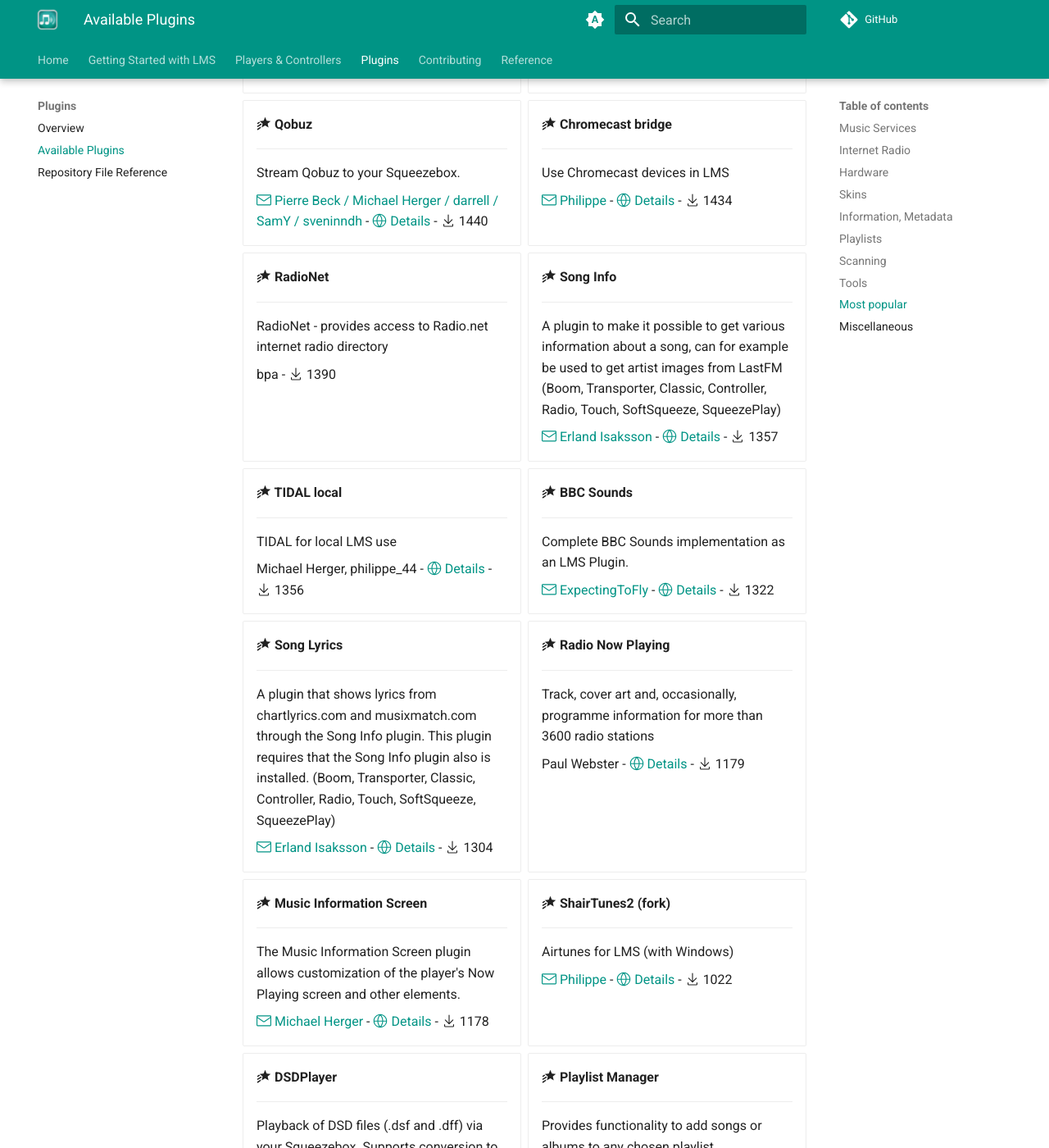
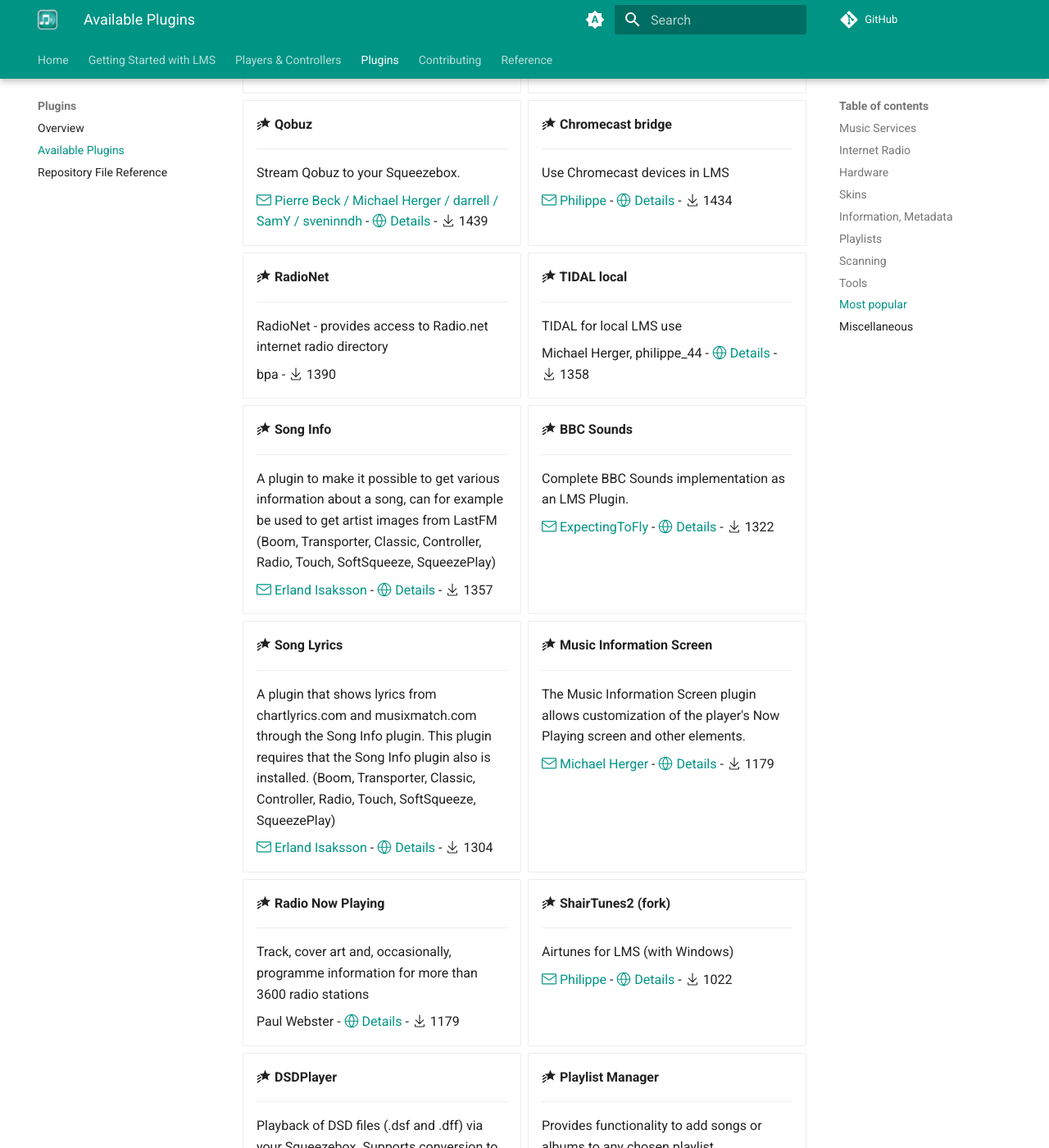
Before and after one commit to LMS-Community/lms-community.github.io, an MkDocs documentation site: the page built from docs/plugins/directory.md, in a window 1280 px wide and 1400 px high, scrolled down 13835 px. Shown: the whole window at 82% size. Built offline with MkDocs 1.6.1 and Material for MkDocs 9.7.7, drawn with Linux system fonts in a browser that asks for light colours; a script that is not in the unit is left out; plug-ins that fetch from the network failed and are left out; comment, search, counter and statistics services are not loaded; some of the changed text lies outside the part shown.

Commit message:
Update external data sources

```diff
--- a/docs/plugins/directory.md
+++ b/docs/plugins/directory.md
@@ -75,7 +75,7 @@ title: Available Plugins
 
     Stream Qobuz to your Squeezebox.
 
-    [:octicons-mail-24: Pierre Beck / Michael Herger / darrell / SamY / sveninndh](mailto:slim@herger.net)    - [:octicons-globe-24: Details](http://forums.slimdevices.com/showthread.php?97146-Qobuz-com-streaming-plugin)    - :octicons-download-24: 1440
+    [:octicons-mail-24: Pierre Beck / Michael Herger / darrell / SamY / sveninndh](mailto:slim@herger.net)    - [:octicons-globe-24: Details](http://forums.slimdevices.com/showthread.php?97146-Qobuz-com-streaming-plugin)    - :octicons-download-24: 1439
 
 -   __:material-music-box-outline: Spotify for Squeezebox. Still Spotty.__
 
@@ -91,7 +91,7 @@ title: Available Plugins
 
     TIDAL for local LMS use
 
-    Michael Herger, philippe_44    - [:octicons-globe-24: Details](https://github.com/michaelherger/lms-plugin-tidal)    - :octicons-download-24: 1356
+    Michael Herger, philippe_44    - [:octicons-globe-24: Details](https://github.com/michaelherger/lms-plugin-tidal)    - :octicons-download-24: 1358
 
 -   __:material-music-box-outline: YouTube__
 
@@ -226,7 +226,7 @@ title: Available Plugins
 
     Play the lossless, interactive Radio Paradise streams!
 
-    [:octicons-mail-24: Michael Herger](mailto:slim@herger.net)    - [:octicons-globe-24: Details](https://www.herger.net/slim-plugins/)    - :octicons-download-24: 1843
+    [:octicons-mail-24: Michael Herger](mailto:slim@herger.net)    - [:octicons-globe-24: Details](https://www.herger.net/slim-plugins/)    - :octicons-download-24: 1844
 
 -   __:material-radio: RadioFeeds UK and Ireland__
 
@@ -280,7 +280,7 @@ title: Available Plugins
 
     Use AirPlay devices in LMS
 
-    [:octicons-mail-24: Philippe](mailto:philippe_44@outlook.com)    - [:octicons-globe-24: Details](http://github.com/philippe44/LMS-to-raop)    - :octicons-download-24: 1696
+    [:octicons-mail-24: Philippe](mailto:philippe_44@outlook.com)    - [:octicons-globe-24: Details](http://github.com/philippe44/LMS-to-raop)    - :octicons-download-24: 1695
 
 -   __:material-cast-audio: BMPFonts Plugin__
 
@@ -492,7 +492,7 @@ title: Available Plugins
 
     The Music Information Screen plugin allows customization of the player's Now Playing screen and other elements.
 
-    [:octicons-mail-24: Michael Herger](mailto:slim@herger.net)    - [:octicons-globe-24: Details](https://www.herger.net/MusicInfoSCR/)    - :octicons-download-24: 1178
+    [:octicons-mail-24: Michael Herger](mailto:slim@herger.net)    - [:octicons-globe-24: Details](https://www.herger.net/MusicInfoSCR/)    - :octicons-download-24: 1179
 
 -   __:material-information-box-outline: Radio DRS Meta Information__
 
@@ -900,7 +900,7 @@ title: Available Plugins
 
     Play the lossless, interactive Radio Paradise streams!
 
-    [:octicons-mail-24: Michael Herger](mailto:slim@herger.net)    - [:octicons-globe-24: Details](https://www.herger.net/slim-plugins/)    - :octicons-download-24: 1843
+    [:octicons-mail-24: Michael Herger](mailto:slim@herger.net)    - [:octicons-globe-24: Details](https://www.herger.net/slim-plugins/)    - :octicons-download-24: 1844
 
 -   __:material-star-shooting: AirPlay bridge__
 
@@ -908,7 +908,7 @@ title: Available Plugins
 
     Use AirPlay devices in LMS
 
-    [:octicons-mail-24: Philippe](mailto:philippe_44@outlook.com)    - [:octicons-globe-24: Details](http://github.com/philippe44/LMS-to-raop)    - :octicons-download-24: 1696
+    [:octicons-mail-24: Philippe](mailto:philippe_44@outlook.com)    - [:octicons-globe-24: Details](http://github.com/philippe44/LMS-to-raop)    - :octicons-download-24: 1695
 
 -   __:material-star-shooting: Qobuz__
 
@@ -916,7 +916,7 @@ title: Available Plugins
 
     Stream Qobuz to your Squeezebox.
 
-    [:octicons-mail-24: Pierre Beck / Michael Herger / darrell / SamY / sveninndh](mailto:slim@herger.net)    - [:octicons-globe-24: Details](http://forums.slimdevices.com/showthread.php?97146-Qobuz-com-streaming-plugin)    - :octicons-download-24: 1440
+    [:octicons-mail-24: Pierre Beck / Michael Herger / darrell / SamY / sveninndh](mailto:slim@herger.net)    - [:octicons-globe-24: Details](http://forums.slimdevices.com/showthread.php?97146-Qobuz-com-streaming-plugin)    - :octicons-download-24: 1439
 
 -   __:material-star-shooting: Chromecast bridge__
 
@@ -934,6 +934,14 @@ title: Available Plugins
 
     bpa    - :octicons-download-24: 1390
 
+-   __:material-star-shooting: TIDAL local__
+
+    ---
+
+    TIDAL for local LMS use
+
+    Michael Herger, philippe_44    - [:octicons-globe-24: Details](https://github.com/michaelherger/lms-plugin-tidal)    - :octicons-download-24: 1358
+
 -   __:material-star-shooting: Song Info__
 
     ---
@@ -941,14 +949,6 @@ title: Available Plugins
     A plugin to make it possible to get various information about a song, can for example be used to get artist images from LastFM (Boom, Transporter, Classic, Controller, Radio, Touch, SoftSqueeze, SqueezePlay)
 
     [:octicons-mail-24: Erland Isaksson](mailto:erland@isaksson.info)    - [:octicons-globe-24: Details](http://erland.isaksson.info)    - :octicons-download-24: 1357
-
--   __:material-star-shooting: TIDAL local__
-
-    ---
-
-    TIDAL for local LMS use
-
-    Michael Herger, philippe_44    - [:octicons-globe-24: Details](https://github.com/michaelherger/lms-plugin-tidal)    - :octicons-download-24: 1356
 
 -   __:material-star-shooting: BBC Sounds__
 
@@ -966,6 +966,14 @@ title: Available Plugins
 
     [:octicons-mail-24: Erland Isaksson](mailto:erland@isaksson.info)    - [:octicons-globe-24: Details](http://erland.isaksson.info)    - :octicons-download-24: 1304
 
+-   __:material-star-shooting: Music Information Screen__
+
+    ---
+
+    The Music Information Screen plugin allows customization of the player's Now Playing screen and other elements.
+
+    [:octicons-mail-24: Michael Herger](mailto:slim@herger.net)    - [:octicons-globe-24: Details](https://www.herger.net/MusicInfoSCR/)    - :octicons-download-24: 1179
+
 -   __:material-star-shooting: Radio Now Playing__
 
     ---
@@ -973,14 +981,6 @@ title: Available Plugins
     Track, cover art and, occasionally, programme information for more than 3600 radio stations
 
     Paul Webster    - [:octicons-globe-24: Details](https://forums.slimdevices.com/showthread.php?115201-Announce-Radio-Now-Playing-plugin)    - :octicons-download-24: 1179
-
--   __:material-star-shooting: Music Information Screen__
-
-    ---
-
-    The Music Information Screen plugin allows customization of the player's Now Playing screen and other elements.
-
-    [:octicons-mail-24: Michael Herger](mailto:slim@herger.net)    - [:octicons-globe-24: Details](https://www.herger.net/MusicInfoSCR/)    - :octicons-download-24: 1178
 
 -   __:material-star-shooting: ShairTunes2 (fork)__
 
```
Also changed, not shown: other parts of docs/plugins/directory.md (+25 -25 lines), docs/analytics/stats.json (+1 -1 lines), docs/downloads/downloads.yaml (+33 -33 lines).
